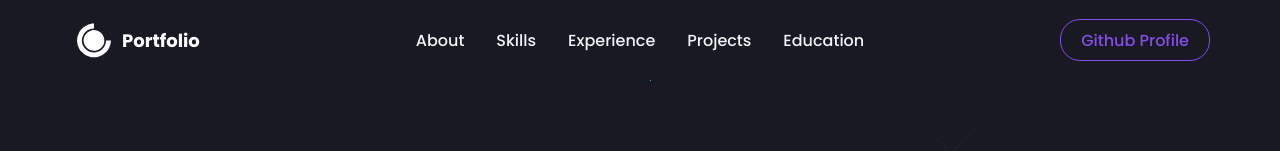
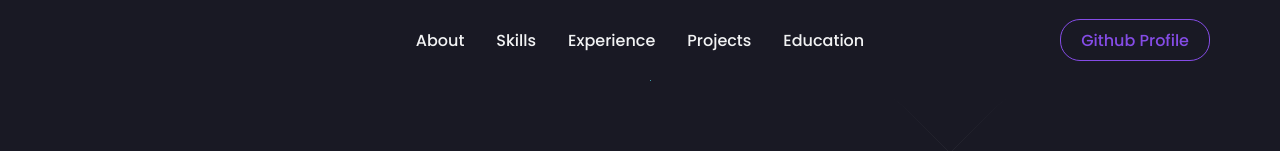
Before and after one commit to Akash8Gowda18/Akash-Portfolio, a React (Create React App) app: page / in a window 1280 px wide. Shown: the top 151 px of the page. Built offline with nearby package versions, Linux system fonts and the light colour scheme.

Commit message:
first commit

```diff
--- a/src/App.js
+++ b/src/App.js
@@ -1,5 +1,5 @@
 import { ThemeProvider } from "styled-components";
-import { useState, useEffect } from "react";
+import { useState} from "react";
 import { darkTheme, lightTheme } from './utils/Themes.js'
 import Navbar from "./components/Navbar";
 import './App.css';
@@ -26,6 +26,7 @@ const Wrapper = styled.div`
   clip-path: polygon(0 0, 100% 0, 100% 100%,30% 98%, 0 100%);
 `
 function App() {
+  // eslint-disable-next-line
   const [darkMode, setDarkMode] = useState(true);
   const [openModal, setOpenModal] = useState({ state: false, project: null });
   console.log(openModal)
--- a/src/components/HeroSection/HeroStyle.js
+++ b/src/components/HeroSection/HeroStyle.js
@@ -1,5 +1,5 @@
 import styled from "styled-components";
-import _default from "../../themes/default";
+
 
 export const HeroContainer = styled.div`
   background: ${({ theme }) => theme.card_light};
--- a/src/components/Navbar/NavbarStyledComponent.js
+++ b/src/components/Navbar/NavbarStyledComponent.js
@@ -1,5 +1,7 @@
+ // eslint-disable-next-line
 import { Link as LinkR } from 'react-router-dom';
 import styled from 'styled-components';
+ // eslint-disable-next-line
 import _default from '../../themes/default';
 
 export const Nav = styled.div`
--- a/src/components/Navbar/index.js
+++ b/src/components/Navbar/index.js
@@ -1,9 +1,8 @@
 import React from 'react'
-import { Nav, NavLink, NavbarContainer, Span, NavLogo, NavItems, GitHubButton, ButtonContainer, MobileIcon, MobileMenu, MobileNavLogo, MobileLink } from './NavbarStyledComponent'
-import { DiCssdeck } from 'react-icons/di';
+// eslint-disable-next-line
+import { Nav, NavLink, NavbarContainer, NavLogo, NavItems, GitHubButton, ButtonContainer, MobileIcon, MobileMenu, MobileLink } from './NavbarStyledComponent'
 import { FaBars } from 'react-icons/fa';
 import { Bio } from '../../data/constants';
-import { Close, CloseRounded } from '@mui/icons-material';
 import { useTheme } from 'styled-components';
 
 const Navbar = () => {
@@ -13,9 +12,7 @@ const Navbar = () => {
     <Nav>
       <NavbarContainer>
         <NavLogo to='/'>
-          <a style={{ display: "flex", alignItems: "center", color: "white", marginBottom: '20;', cursor: 'pointer' }}>
-            <DiCssdeck size="3rem" /> <Span>Portfolio</Span>
-          </a>
+
         </NavLogo>
         <MobileIcon>
           <FaBars onClick={() => {
```
Also changed, not shown: package.json (+8 -7 lines), 1 other file (tests, documents, lock files or other folders).
